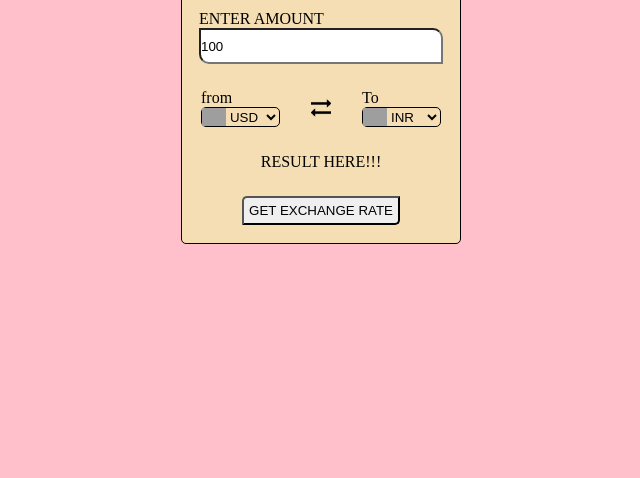
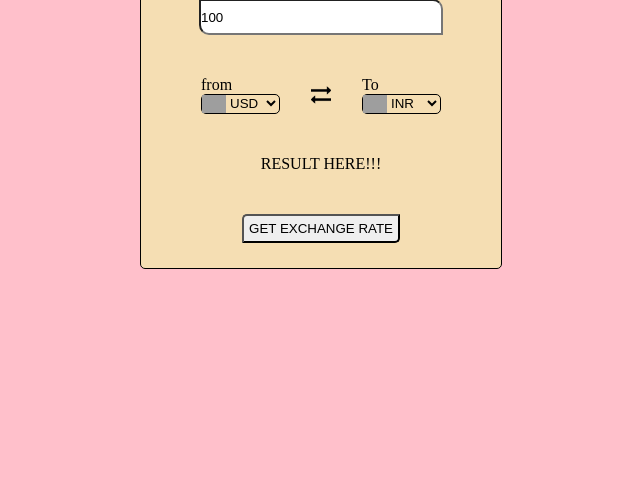
Before and after one commit to Tarang111/CURRENCY-CONVERTER, a plain HTML site: page index.html in a window 1280 px wide. Shown: the part 322-800 px from the top of the page, without its empty margins (319-959 px from the left). Drawn offline with Linux system fonts and the light colour scheme; grey boxes are pictures that could not be loaded.

Commit message:
Update style.css

```diff
--- a/style.css
+++ b/style.css
@@ -13,10 +13,10 @@
 }
 .content{
     border:1px solid black;
-    width:21vw;
+    width:350px;
     padding: 5px;
     border-radius: 5px;
-    height:40vh;
+    height:370px;
     display: flex;
     flex-direction: column;
     justify-content: space-around;
@@ -60,4 +60,5 @@ select{
     padding:5px;
   border-top-left-radius: 5px;
   border-bottom-right-radius: 5px;
+
 }
```
